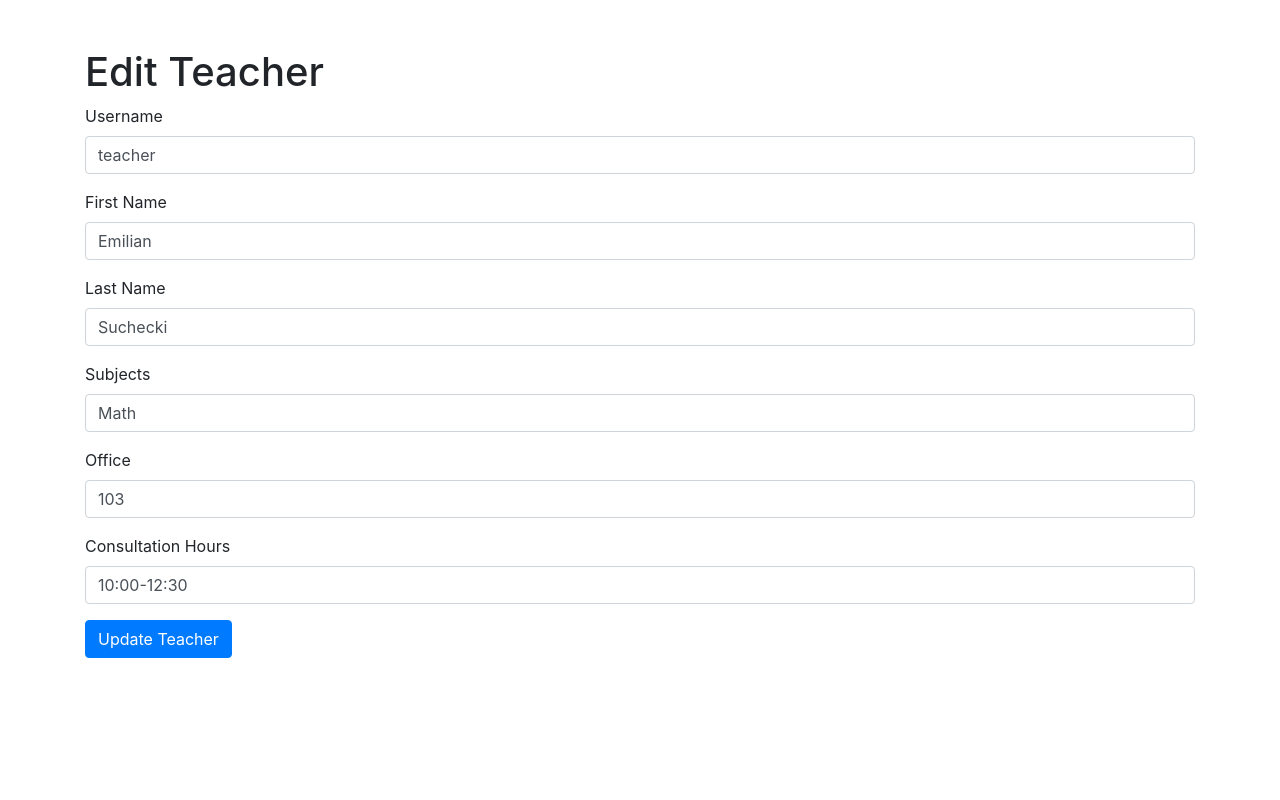
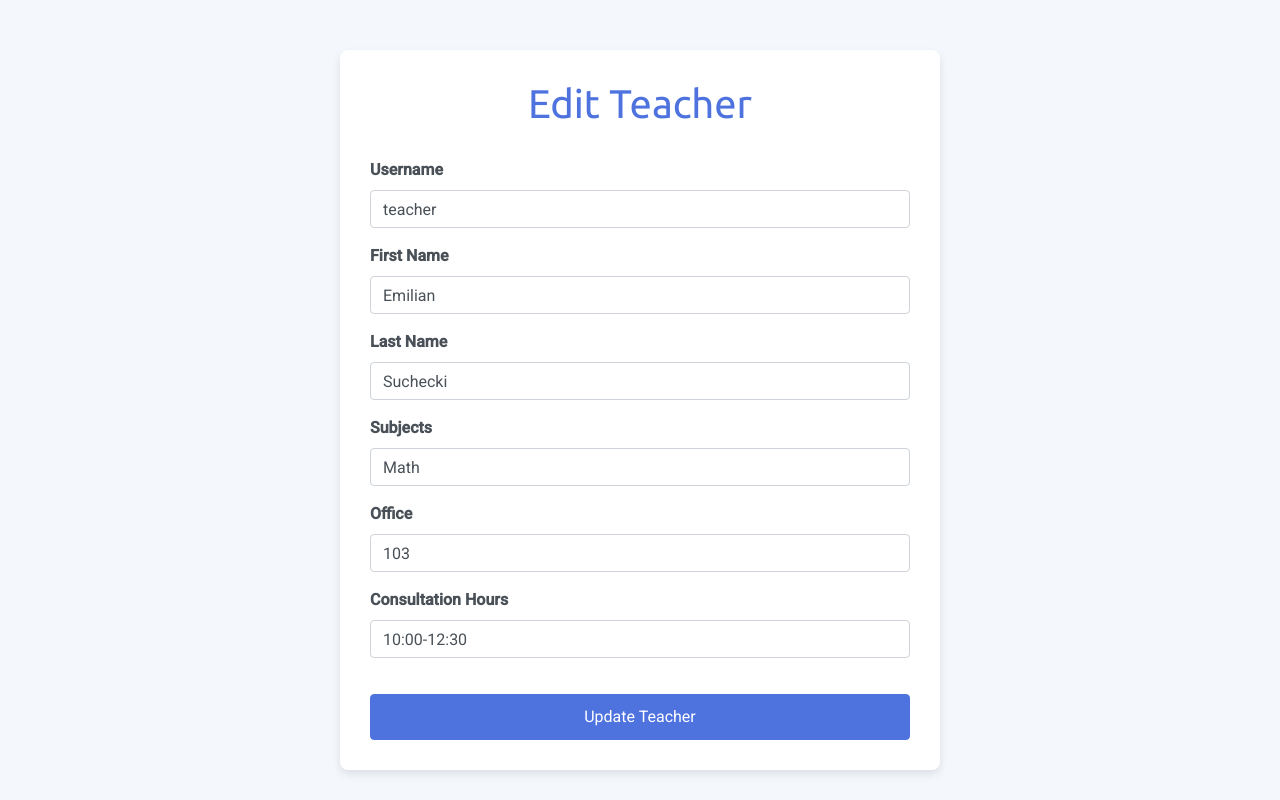
Before and after one commit to Herman-GIT-1/origin, a Flask app: page /edit_teacher/1 in a window 1280 px wide. Run offline with Flask 3, Linux system fonts and the light colour scheme; a user stored in the database is signed in; data comes from the database, SQL or seed files in the repository.

Commit message:
Update edit_teacher.html

```diff
--- a/templates/edit_teacher.html
+++ b/templates/edit_teacher.html
@@ -1,15 +1,70 @@
 <!DOCTYPE html>
 <html lang="en">
+
 <head>
     <meta charset="UTF-8">
     <meta name="viewport" content="width=device-width, initial-scale=1.0">
     <title>Edit Teacher</title>
+    <link href="https://fonts.googleapis.com/css2?family=Roboto:wght@400;500&family=Ubuntu:wght@400;700&display=swap" rel="stylesheet">
     <link rel="stylesheet" href="https://cdn.jsdelivr.net/npm/bootstrap@4.3.1/dist/css/bootstrap.min.css">
+    <style>
+        body {
+            font-family: 'Roboto', sans-serif;
+            background-color: #f4f7fc;
+        }
+
+        .container {
+            max-width: 600px;
+            background-color: #ffffff;
+            padding: 30px;
+            border-radius: 8px;
+            box-shadow: 0 4px 8px rgba(0, 0, 0, 0.1);
+            margin-top: 50px;
+        }
+
+        h1 {
+            font-family: 'Ubuntu', sans-serif;
+            color: #4e73df;
+            text-align: center;
+            margin-bottom: 30px;
+        }
+
+        .form-group label {
+            font-weight: bold;
+            color: #495057;
+        }
+
+        .form-control:focus {
+            border-color: #4e73df;
+            box-shadow: 0 0 5px rgba(78, 115, 223, 0.5);
+        }
+
+        .btn-primary {
+            background-color: #4e73df;
+            border-color: #4e73df;
+            padding: 10px 20px;
+            border-radius: 4px;
+            width: 100%;
+            margin-top: 20px;
+        }
+
+        .btn-primary:hover {
+            background-color: #3e5bbf;
+        }
+
+        .alert {
+            text-align: center;
+            color: #e74a3b;
+            font-weight: bold;
+        }
+    </style>
 </head>
+
 <body>
-<div class="container mt-5">
+    <div class="container">
         <h1>Edit Teacher</h1>
-    <form method="POST"  action="{{ url_for('edit_teacher', teacher_id=teacher.id) }}">
+
+        <form method="POST" action="{{ url_for('edit_teacher', teacher_id=teacher.id) }}">
             <div class="form-group">
                 <label for="username">Username</label>
                 <input type="text" name="username" class="form-control" value="{{ teacher.username }}" required>
@@ -38,4 +93,5 @@
         </form>
     </div>
 </body>
+
 </html>
```
Lines whose indentation alone changed are shown as unchanged.
